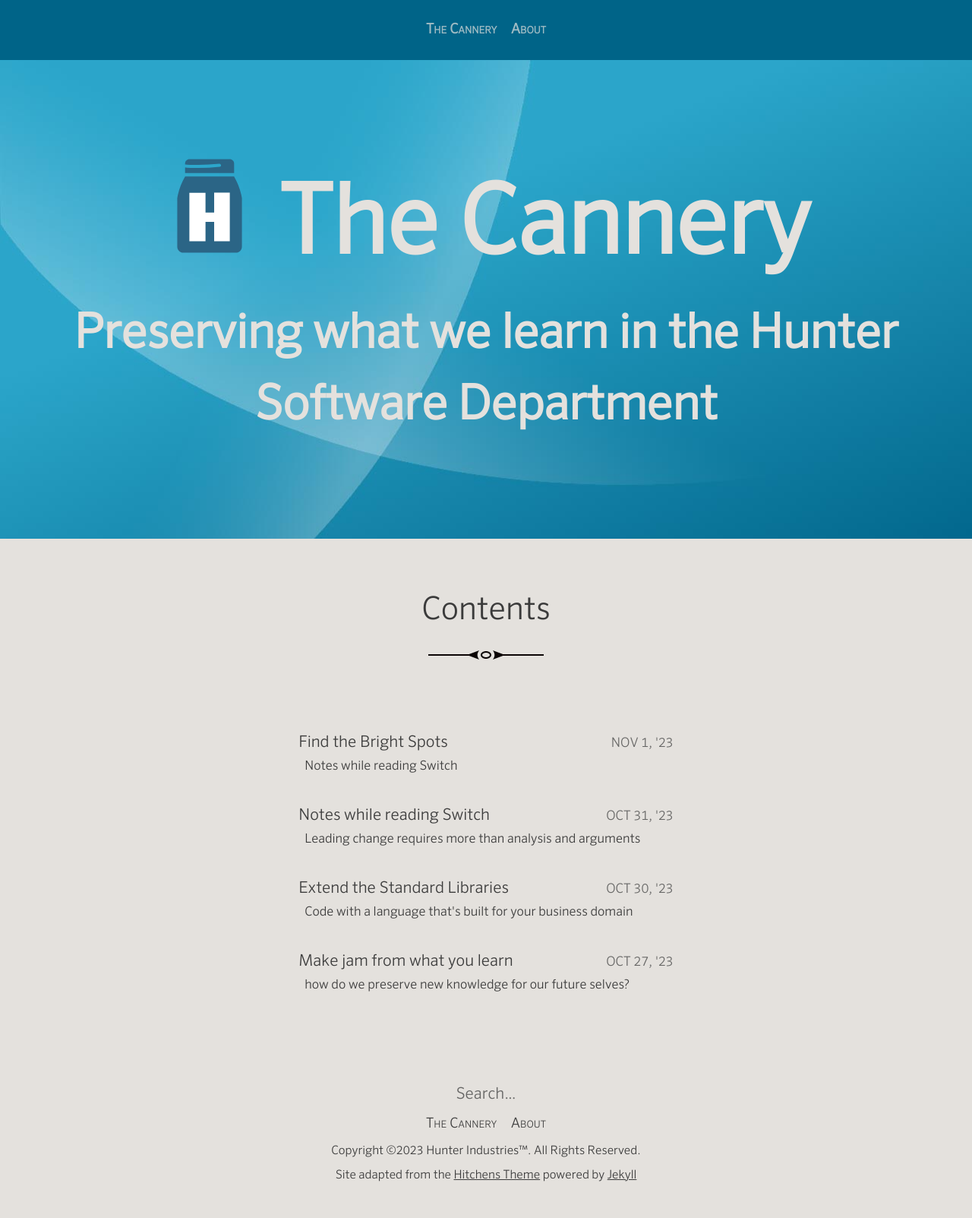
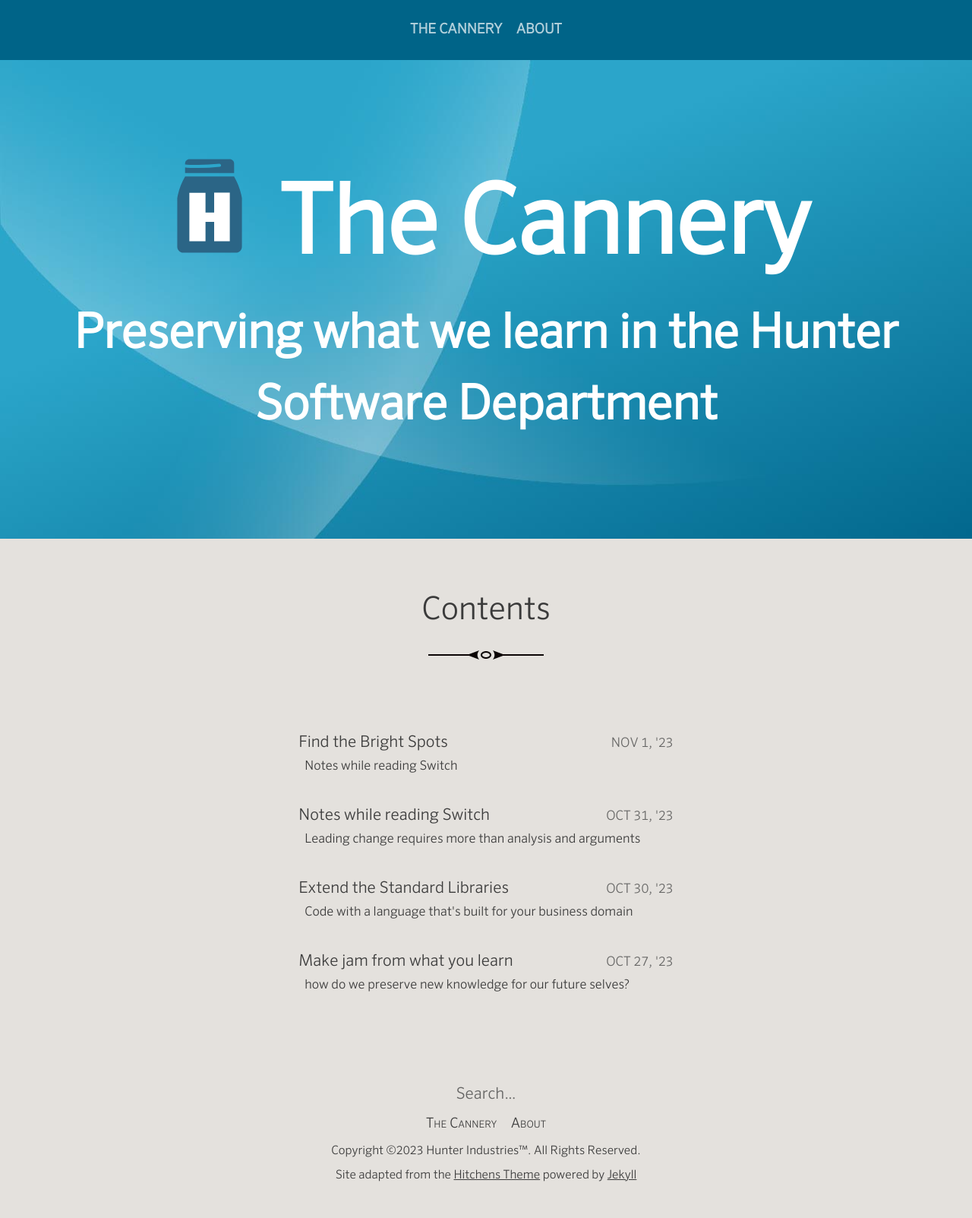
Before and after one commit to alexbird-hunterindustries/blog, a Jekyll site: the page built from index.html, in a window 1280 px wide. Shown: the whole page at 76% size. Built offline with Jekyll 4.4.1, drawn with Linux system fonts in a browser that asks for light colours; the list of posts is cut into pages by our own code.

Commit message:
Update header and home page colors and casing to match hunterindustries.com

```diff
--- a/_sass/_masthead.scss
+++ b/_sass/_masthead.scss
@@ -8,7 +8,7 @@
 }
 
 .site-masthead h1 {
-  color: $color-hunter-gray-1;
+  color: $color-hunter-white;
   font-size: 3em;
   margin-bottom: 0;
   margin-top: 1em;
@@ -19,7 +19,7 @@
 }
 
 .site-masthead h2 {
-  color: $color-hunter-gray-1;
+  color: $color-hunter-white;
   font-size: 1.25em;
   margin: 0;
   padding: 0 2rem;
--- a/_sass/_menu.scss
+++ b/_sass/_menu.scss
@@ -9,10 +9,11 @@
   header &,
   body > &:first-child {
     font-weight: bold;
+    text-transform: uppercase;
     background-color: $color-hunter-blue;
     padding: 1em;
     a {
-      color: $color-hunter-gray-1;
+      color: $color-hunter-white;
     }
   }
 }
--- a/_sass/_variables.scss
+++ b/_sass/_variables.scss
@@ -1,4 +1,5 @@
 /* Hunter Brand Guide: https://hunterindustries365.sharepoint.com/sites/fin/Shared%20Documents/Forms/AllItems.aspx?id=%2Fsites%2Ffin%2FShared%20Documents%2FHunterBrandBook%5FInteractive%2Epdf&parent=%2Fsites%2Ffin%2FShared%20Documents */
+$color-hunter-white:  #FFFFFF;
 $color-hunter-blue:   #006488;
 $color-hunter-gray-9: #3B3B3B;
 $color-hunter-gray-8: #50504F;
```
